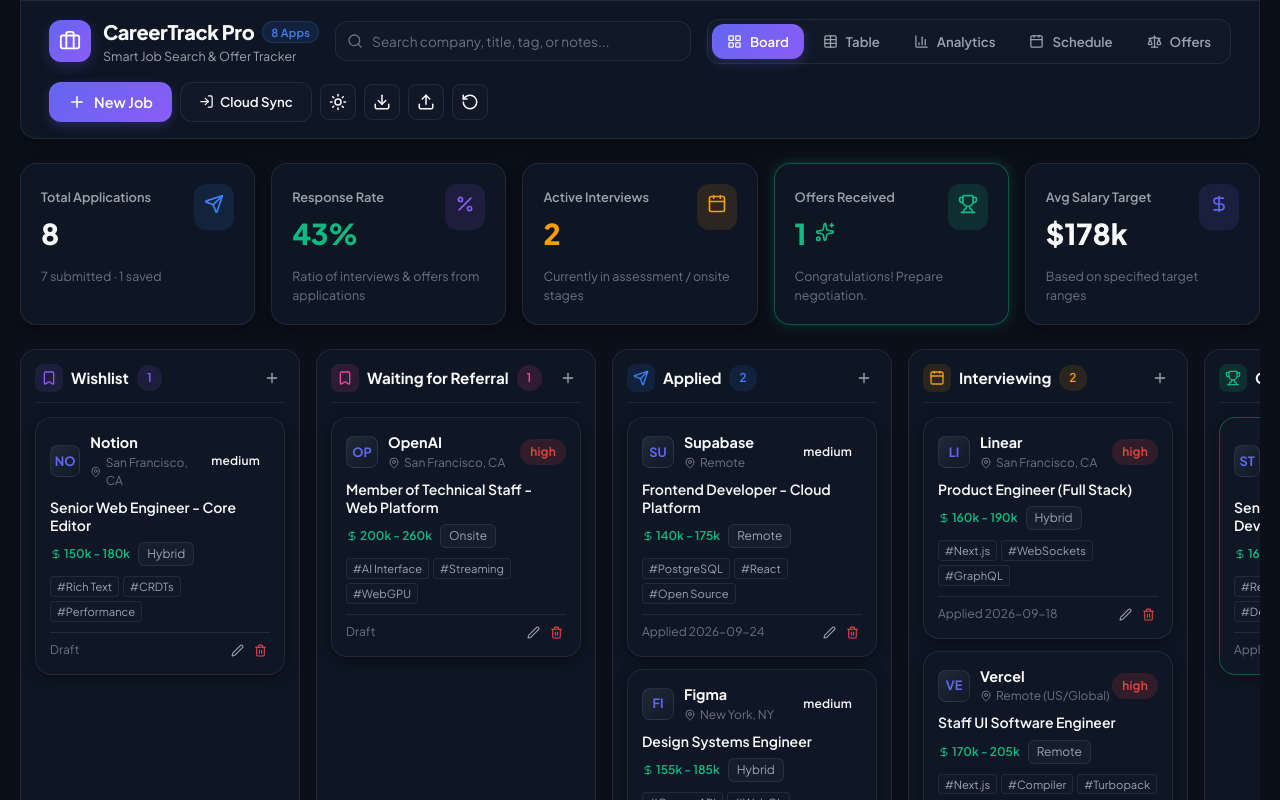
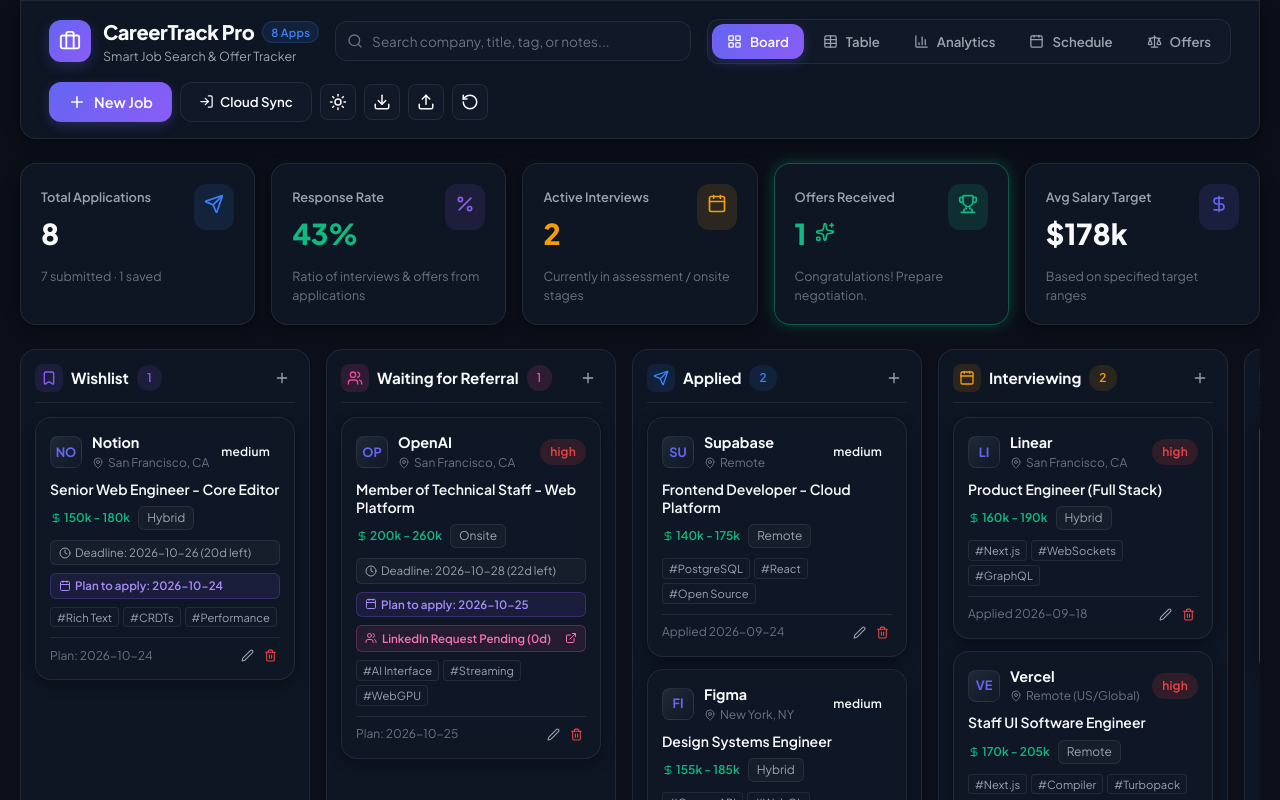
Before and after one commit to anshuln26/Job-Application-Tracker, a React (Vite) app: page / in a window 1280 px wide. Shown: the top 800 px of the page. Built offline with nearby package versions, Linux system fonts and the light colour scheme; no server answers.

Commit message:
Improve application tracker

```diff
--- a/src/components/JobTable.jsx
+++ b/src/components/JobTable.jsx
@@ -7,8 +7,22 @@
   ExternalLink,
   Filter,
   CheckSquare,
-  Square
+  Square,
+  Clock,
+  Calendar,
+  AlertTriangle,
+  Users
 } from 'lucide-react';
+
+const getDaysUntil = (dateStr) => {
+  if (!dateStr) return null;
+  const today = new Date();
+  today.setHours(0, 0, 0, 0);
+  const d = new Date(dateStr);
+  d.setHours(0, 0, 0, 0);
+  const diffTime = d - today;
+  return Math.ceil(diffTime / (1000 * 60 * 60 * 24));
+};
 
 export default function JobTable({
   applications,
@@ -28,7 +42,13 @@
   // Filter & Sort Logic
   const filteredApps = useMemo(() => {
     return applications.filter(app => {
-      if (statusFilter !== 'all' && app.status !== statusFilter) return false;
+      if (statusFilter === 'pending_apply') {
+        if (app.status !== 'wishlist' && app.status !== 'referral') return false;
+      } else if (statusFilter === 'has_deadline') {
+        if (!app.deadline) return false;
+      } else if (statusFilter !== 'all' && app.status !== statusFilter) {
+        return false;
+      }
       if (workTypeFilter !== 'all' && app.workType !== workTypeFilter) return false;
       if (priorityFilter !== 'all' && app.priority !== priorityFilter) return false;
       return true;
@@ -39,6 +59,11 @@
       if (sortField === 'salary') {
         aVal = a.salaryMax || 0;
         bVal = b.salaryMax || 0;
+      }
+
+      if (sortField === 'deadline') {
+        aVal = a.deadline || '9999-99-99';
+        bVal = b.deadline || '9999-99-99';
       }
 
       if (aVal < bVal) return sortDirection === 'asc' ? -1 : 1;
--- a/src/components/KanbanBoard.jsx
+++ b/src/components/KanbanBoard.jsx
@@ -7,19 +7,45 @@
   Edit2,
   Trash2,
   Bookmark,
+  Users,
   Send,
   Trophy,
   XCircle,
-  DollarSign
+  DollarSign,
+  Clock,
+  AlertTriangle,
+  ExternalLink
 } from 'lucide-react';
 import confetti from 'canvas-confetti';
 
 const ICON_MAP = {
   Bookmark,
+  Users,
   Send,
   Calendar,
   Trophy,
   XCircle
+};
+
+const getDeadlineInfo = (deadlineStr) => {
+  if (!deadlineStr) return null;
+  const today = new Date();
+  today.setHours(0, 0, 0, 0);
+  const d = new Date(deadlineStr);
+  d.setHours(0, 0, 0, 0);
+  const diffTime = d - today;
+  const diffDays = Math.ceil(diffTime / (1000 * 60 * 60 * 24));
+  return { diffDays, dateStr: deadlineStr };
+};
+
+const getDaysAgo = (dateStr) => {
+  if (!dateStr) return 0;
+  const today = new Date();
+  today.setHours(0, 0, 0, 0);
+  const d = new Date(dateStr);
+  d.setHours(0, 0, 0, 0);
+  const diffTime = today - d;
+  return Math.max(0, Math.floor(diffTime / (1000 * 60 * 60 * 24)));
 };
 
 export default function KanbanBoard({ applications, onSelectApp, onUpdateStatus, onDeleteApp, onOpenAddModalWithStage }) {
@@ -58,7 +84,7 @@
   return (
     <div style={{
       display: 'grid',
-      gridTemplateColumns: 'repeat(5, minmax(280px, 1fr))',
+      gridTemplateColumns: 'repeat(6, minmax(290px, 1fr))',
       gap: '16px',
       overflowX: 'auto',
       paddingBottom: '16px',
@@ -215,6 +241,155 @@
                         </span>
                       </div>
 
+                      {/* Deadline Warning Alert Badge */}
+                      {(() => {
+                        const deadlineInfo = getDeadlineInfo(app.deadline);
+                        if (!deadlineInfo) return null;
+                        const { diffDays, dateStr } = deadlineInfo;
+                        const isApplied = app.status === 'applied' || app.status === 'interviewing' || app.status === 'offer' || app.status === 'rejected';
+
+                        if (diffDays < 0) {
+                          return (
+                            <div style={{
+                              background: 'rgba(239, 68, 68, 0.12)',
+                              border: '1px solid rgba(239, 68, 68, 0.3)',
+                              color: '#EF4444',
+                              borderRadius: '6px',
+                              padding: '3px 8px',
+                              fontSize: '0.72rem',
+                              fontWeight: 700,
+                              display: 'flex',
+                              alignItems: 'center',
+                              gap: '4px',
+                              marginBottom: '8px'
+                            }}>
+                              <AlertTriangle size={12} />
+                              <span>{isApplied ? `Closed ${dateStr}` : `Deadline Passed (${Math.abs(diffDays)}d ago)`}</span>
+                            </div>
+                          );
+                        }
+                        if (diffDays === 0) {
+                          return (
+                            <div style={{
+                              background: 'rgba(239, 68, 68, 0.18)',
+                              border: '1px solid #EF4444',
+                              color: '#EF4444',
+                              borderRadius: '6px',
+                              padding: '4px 8px',
+                              fontSize: '0.72rem',
+                              fontWeight: 800,
+                              display: 'flex',
+                              alignItems: 'center',
+                              gap: '4px',
+                              marginBottom: '8px',
+                              animation: 'pulse 1.8s infinite'
+                            }}>
+                              <AlertTriangle size={13} />
+                              <span>🚨 DEADLINE TODAY! Apply Now</span>
+                            </div>
+                          );
+                        }
+                        if (diffDays <= 3) {
+                          return (
+                            <div style={{
+                              background: 'rgba(245, 158, 11, 0.14)',
+                              border: '1px solid #F59E0B',
+                              color: '#F59E0B',
+                              borderRadius: '6px',
+                              padding: '3px 8px',
+                              fontSize: '0.72rem',
+                              fontWeight: 700,
+                              display: 'flex',
+                              alignItems: 'center',
+                              gap: '4px',
+                              marginBottom: '8px'
+                            }}>
+                              <Clock size={12} />
+                              <span>⚠️ {diffDays} {diffDays === 1 ? 'day' : 'days'} left to apply (due {dateStr})</span>
+                            </div>
+                          );
+                        }
+                        return (
+                          <div style={{
+                            background: 'var(--bg-glass)',
+                            border: '1px solid var(--border-color)',
+                            color: 'var(--text-secondary)',
+                            borderRadius: '6px',
+                            padding: '3px 8px',
+                            fontSize: '0.72rem',
+                            display: 'flex',
+                            alignItems: 'center',
+                            gap: '4px',
+                            marginBottom: '8px'
+                          }}>
+                            <Clock size={12} />
+                            <span>Deadline: {dateStr} ({diffDays}d left)</span>
+                          </div>
+                        );
+                      })()}
+
+                      {/* Planned Apply Date Badge */}
+                      {app.plannedApplyDate && (app.status === 'wishlist' || app.status === 'referral') && (
+                        <div style={{
+                          background: 'rgba(139, 92, 246, 0.1)',
+                          border: '1px solid rgba(139, 92, 246, 0.25)',
+                          color: '#A78BFA',
+                          borderRadius: '6px',
+                          padding: '3px 8px',
+                          fontSize: '0.72rem',
+                          fontWeight: 600,
+                          display: 'flex',
+                          alignItems: 'center',
+                          gap: '4px',
+                          marginBottom: '8px'
+                        }}>
+                          <Calendar size={12} />
+                          <span>Plan to apply: {app.plannedApplyDate}</span>
+                        </div>
+                      )}
+
+                      {/* Referral / LinkedIn Tracking Chip */}
+                      {(app.status === 'referral' || (app.referralStatus && app.referralStatus !== 'none')) && (
+                        <div style={{
+                          background: 'rgba(236, 72, 153, 0.1)',
+                          border: '1px solid rgba(236, 72, 153, 0.3)',
+                          color: '#F472B6',
+                          borderRadius: '6px',
+                          padding: '4px 8px',
+                          fontSize: '0.72rem',
+                          marginBottom: '8px',
+                          display: 'flex',
+                          alignItems: 'center',
+                          justifyContent: 'space-between',
+                          gap: '6px'
+                        }}>
+                          <div style={{ display: 'flex', alignItems: 'center', gap: '5px', overflow: 'hidden' }}>
+                            <Users size={12} style={{ flexShrink: 0 }} />
+                            <span style={{ fontWeight: 600, whiteSpace: 'nowrap', overflow: 'hidden', textOverflow: 'ellipsis' }}>
+                              {app.referralStatus === 'connection_pending'
+                                ? `LinkedIn Request Pending${app.referralDate ? ` (${getDaysAgo(app.referralDate)}d)` : ''}`
+                                : app.referralStatus === 'connected_waiting'
+                                ? 'Connected — Awaiting Referral'
+                                : app.referralStatus === 'referral_received'
+                                ? 'Referral Received 🎉'
+                                : 'Referral Tracked'}
+                            </span>
+                          </div>
+                          {app.referralLinkedin && (
+                            <a
+                              href={app.referralLinkedin.startsWith('http') ? app.referralLinkedin : `https://${app.referralLinkedin}`}
+                              target="_blank"
+                              rel="noopener noreferrer"
+                              onClick={(e) => e.stopPropagation()}
+                              style={{ color: '#F472B6', display: 'flex', alignItems: 'center' }}
+                              title="Open LinkedIn Profile"
+                            >
+                              <ExternalLink size={12} />
+                            </a>
+                          )}
+                        </div>
+                      )}
+
                       {/* Tags */}
                       {app.tags && app.tags.length > 0 && (
                         <div style={{ display: 'flex', gap: '4px', flexWrap: 'wrap', marginBottom: '10px' }}>
@@ -243,7 +418,15 @@
                         fontSize: '0.75rem',
                         color: 'var(--text-muted)'
                       }}>
-                        <span>{app.appliedDate ? `Applied ${app.appliedDate}` : 'Draft'}</span>
+                        <span>
+                          {app.appliedDate
+                            ? `Applied ${app.appliedDate}`
+                            : app.plannedApplyDate
+                            ? `Plan: ${app.plannedApplyDate}`
+                            : app.status === 'referral'
+                            ? 'Awaiting Referral'
+                            : 'Wishlist Draft'}
+                        </span>
 
                         <div style={{ display: 'flex', gap: '4px' }} onClick={(e) => e.stopPropagation()}>
                           <button
```
